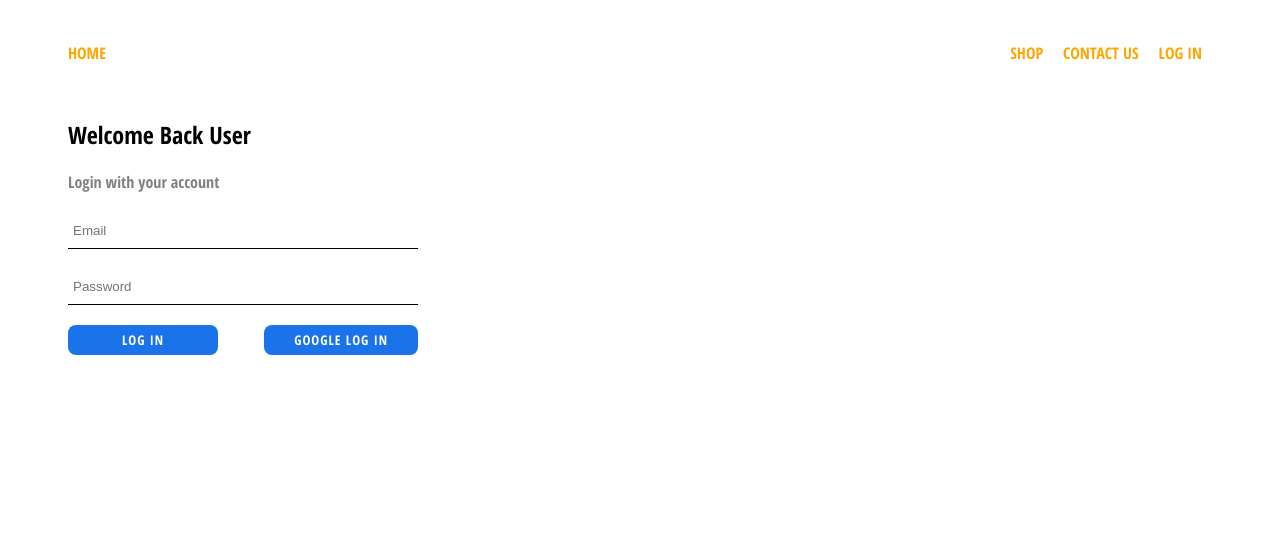
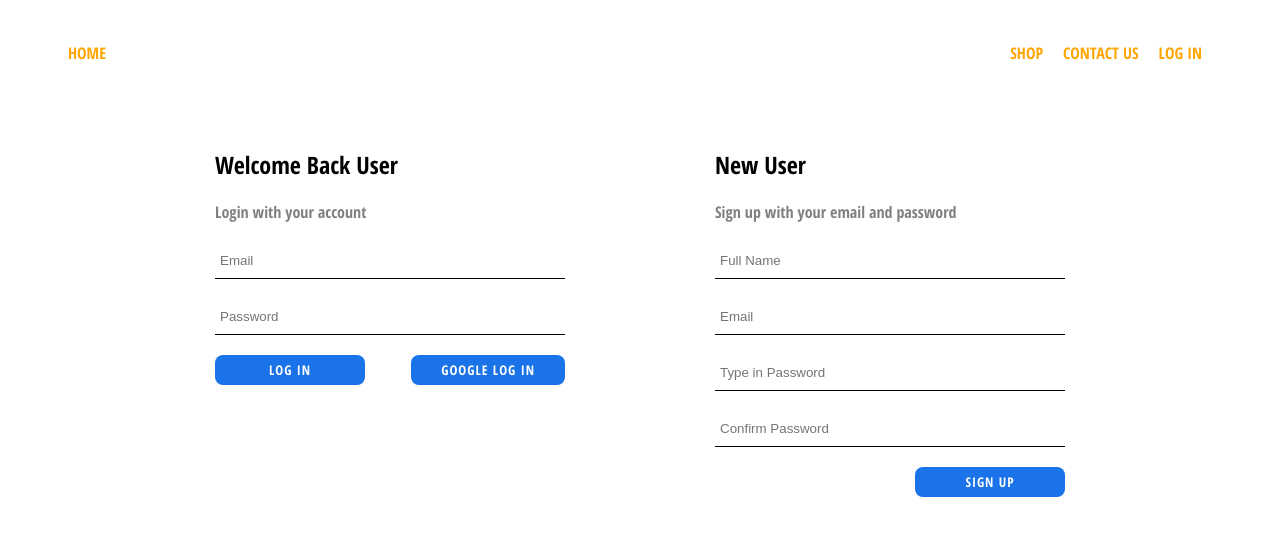
Before and after one commit to edwinKR/gela-bakery, a React (Create React App) app: page /login in a window 1280 px wide. Shown: the top 536 px of the page. Built offline with nearby package versions, Linux system fonts and the light colour scheme; no server answers.

Commit message:
added signup feature: firebase utils(auth) including firestore db implmenetation for user

```diff
--- a/src/App.js
+++ b/src/App.js
@@ -6,7 +6,7 @@
 import LoginSignupPage from './pages/login_signup_page/LoginSignupPage';
 import NavBar from './components/navbar/NavBar';
 
-import { auth } from './firebase/firebase.utilities';
+import { auth, createUserProfileDocument } from './firebase/firebase.utilities';
 import './App.css';
 
 class App extends React.Component {
@@ -24,16 +24,30 @@
       An observer method for current user. This the recommended way to get the current user)
       This is a Firebase feature that allows user persistence. It's an open subscriber that listens to state changes on the Firebase backend.
     */
-    this.unsubscribeFromAuth = auth.onAuthStateChanged(user => {
-      if (user) {
+    this.unsubscribeFromAuth = auth.onAuthStateChanged(async userAuth => {
+      if (userAuth) {
         // If user is signed in.
-        this.setState({
-          currentUser: user,
+        const userRef = await createUserProfileDocument(userAuth);
+
+        // Subscribe(listen) to this userRef for any changes on this data.
+        userRef.onSnapshot(snapShot => {
+          // Auth approved user data retrieved from firestore DB
+          const userData = snapShot.data();
+
+          this.setState(
+            {
+              currentUser: {
+                id: snapShot.id,
+                ...userData,
+              },
+            },
+            () => console.log(this.state),
+          );
         });
       } else {
-        // No user is signed in.
+        // No user is signed in. (In this case, userAuth will be already set to null)
         this.setState({
-          currentUser: null,
+          currentUser: userAuth,
         });
       }
     });
--- /dev/null
+++ b/src/components/signup_container/SignupContainer.js
@@ -0,0 +1,111 @@
+/* eslint-disable no-useless-return */
+/* eslint-disable no-alert */
+import React from 'react';
+
+import FormInput from '../form_input/FormInput';
+import ButtonComponent from '../button_component/ButtonComponent';
+
+import { auth, createUserProfileDocument } from '../../firebase/firebase.utilities';
+
+import './signup_container.styles.scss';
+
+class SignupContainer extends React.Component {
+  constructor() {
+    super();
+
+    this.state = {
+      displayName: '',
+      email: '',
+      password: '',
+      confirmPassword: '',
+    };
+  }
+
+  handleChange = event => {
+    const { name, value } = event.target;
+
+    this.setState({
+      [name]: value,
+    });
+  };
+
+  handleSubmit = async event => {
+    event.preventDefault();
+
+    const { displayName, email, password, confirmPassword } = this.state;
+
+    if (password !== confirmPassword) {
+      alert("Your password don't match!");
+      return;
+    }
+
+    try {
+      const { user } = await auth.createUserWithEmailAndPassword(email, password);
+
+      await createUserProfileDocument(user, { displayName });
+
+      this.setState(
+        {
+          displayName: '',
+          email: '',
+          password: '',
+          confirmPassword: '',
+        },
+        () => console.log(this.state),
+      );
+    } catch (error) {
+      console.log('New user creation error!', error.message);
+    }
+  };
+
+  render() {
+    const { displayName, email, password, confirmPassword } = this.state;
+
+    return (
+      <div className="sign-up">
+        <h2>New User</h2>
+        <span>Sign up with your email and password</span>
+
+        <form onSubmit={this.handleSubmit}>
+          <FormInput
+            name="displayName"
+            type="text"
+            value={displayName}
+            handleChange={this.handleChange}
+            placeholder="Full Name"
+            required
+          />
+          <FormInput
+            name="email"
+            type="email"
+            value={email}
+            handleChange={this.handleChange}
+            placeholder="Email"
+            required
+          />
+          <FormInput
+            name="password"
+            type="password"
+            value={password}
+            handleChange={this.handleChange}
+            placeholder="Type in Password"
+            required
+          />
+          <FormInput
+            name="confirmPassword"
+            type="password"
+            value={confirmPassword}
+            handleChange={this.handleChange}
+            placeholder="Confirm Password"
+            required
+          />
+          <div className="buttons">
+            <ButtonComponent type="submit">SIGN UP</ButtonComponent>
+          </div>
+        </form>
+      </div>
+    );
+  }
+}
+
+export default SignupContainer;
--- /dev/null
+++ b/src/components/signup_container/signup_container.styles.scss
@@ -0,0 +1,15 @@
+.sign-up {
+  display: flex;
+  flex-direction: column;
+  width: 350px;
+
+  span {
+    color: grey;
+    font-weight: lighter;
+  }
+
+  .buttons {
+    display: flex;
+    justify-content: flex-end;
+  }
+}
--- a/src/firebase/firebase.utilities.js
+++ b/src/firebase/firebase.utilities.js
@@ -38,5 +38,30 @@
   return auth.signInWithPopup(provider);
 };
 
+// Creating user on the firestore DB
+export const createUserProfileDocument = async (userAuth, additionalData) => {
+  if (!userAuth) return;
+
+  const userRef = firestore.doc(`users/${userAuth.uid}`);
+  const snapShot = await userRef.get();
+
+  if (!snapShot.exists) {
+    const { displayName, email } = userAuth;
+    const createdAt = new Date();
+
+    try {
+      await userRef.set({
+        displayName,
+        email,
+        createdAt,
+        ...additionalData,
+      });
+    } catch (error) {
+      console.log('Error! User not creating..', error.message);
+    }
+  }
+  console.log(userRef);
+  return userRef;
+};
 // Export the entire Firebase library just in case we need it in the app.
 export default firebase;
--- a/src/pages/login_signup_page/LoginSignupPage.js
+++ b/src/pages/login_signup_page/LoginSignupPage.js
@@ -1,12 +1,15 @@
 import React from 'react';
 
 import LoginContainer from '../../components/login_container/LoginContainer';
+import SignupContainer from '../../components/signup_container/SignupContainer';
+
 import './login_signup_page.styles.scss';
 
 const LoginSignupPage = () => {
   return (
     <div className="login-signup-page">
       <LoginContainer />
+      <SignupContainer />
     </div>
   );
 };
--- a/src/pages/login_signup_page/login_signup_page.styles.scss
+++ b/src/pages/login_signup_page/login_signup_page.styles.scss
@@ -0,0 +1,6 @@
+.login-signup-page {
+  display: flex;
+  justify-content: space-between;
+  width: 850px;
+  margin: 50px auto;
+}
```
